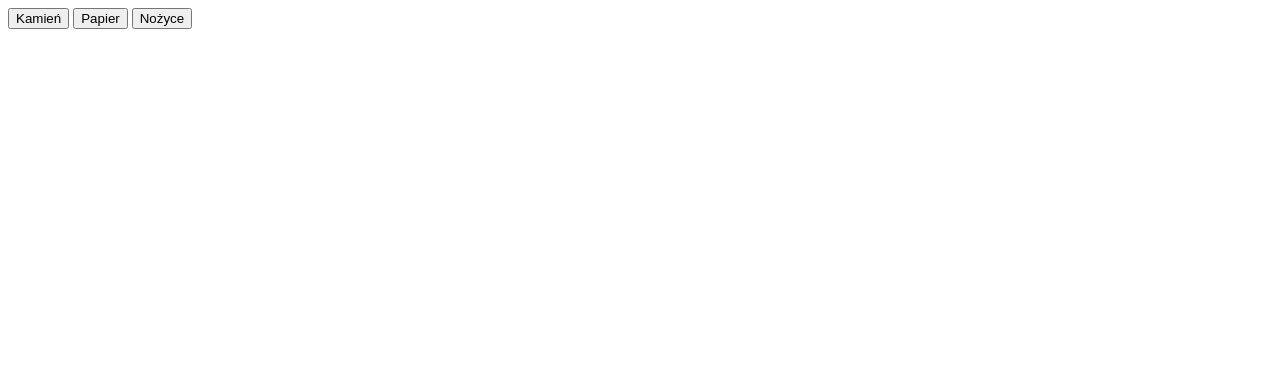
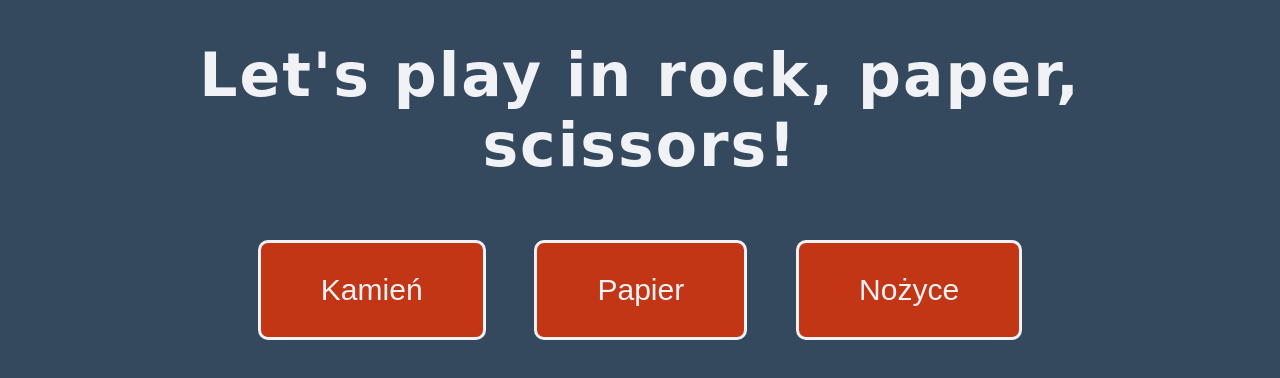
Before and after one commit to ManuLisek/rock-paper-scissors, a website: page index.html in a window 1280 px wide. Drawn offline with Linux system fonts and the light colour scheme; a web font is replaced by a local one.

Commit message:
Add styles

```diff
--- a/index.html
+++ b/index.html
@@ -3,16 +3,18 @@
 <head>
   <meta charset="UTF-8">
   <title>Kamień, papier, nożyce</title>
+  <link href="https://fonts.googleapis.com/css?family=Baloo+Bhai|Stylish&amp;subset=latin-ext" rel="stylesheet">
   <link rel="stylesheet" href="css/style.css">
 </head>
   <body>
   <div class="container">
-    <div id="buttons">
-			<button id="button-rock">Kamień</button>
-			<button id="button-paper">Papier</button>
-			<button id="button-scissors">Nożyce</button>
-		</div>
-    <div id="messages"></div>
+    <h1 class="page-title">Let's play in rock, paper, scissors!<h1>
+      <div id="buttons" class="btns">
+        <button id="button-rock" class="btn">Kamień</button>
+        <button id="button-paper" class="btn">Papier</button>
+        <button id="button-scissors" class="btn">Nożyce</button>
+      </div>
+      <div id="messages" class="answer"></div>
   </div>
   <script src="js/functions.js"></script>
   <script src="js/script.js"></script>
--- a/sass/style.scss
+++ b/sass/style.scss
@@ -0,0 +1,43 @@
+/*Variables*/
+$color-one: #34495e;
+$color-two: #f1f2f6;
+$color-three: #c23616;
+$color-four: #e84118;
+
+body {
+  background-color: $color-one;
+  color: $color-two;
+  font-family: "Stylish", sans-serif;
+}
+
+.container {
+  max-width: 1140px;
+  padding: 0 20px;
+  margin: 0 auto;
+  text-align: center;
+}
+
+.page-title {
+  font-family: "Baloo Bhai", cursive;
+  font-size: 60px;
+  letter-spacing: 2px;
+}
+
+.btn {
+  background-color: $color-three;
+  padding: 30px 60px;
+  margin: 20px;
+  font-size: 30px;
+  color: $color-two;
+  cursor: pointer;
+  border: 3px solid $color-two;
+  border-radius: 10px;
+}
+
+.btn:hover {
+  background-color: $color-four;
+}
+
+.answer {
+  margin: 20px 0;
+}
```
Also changed, not shown: css/style.css, 1 other file.
